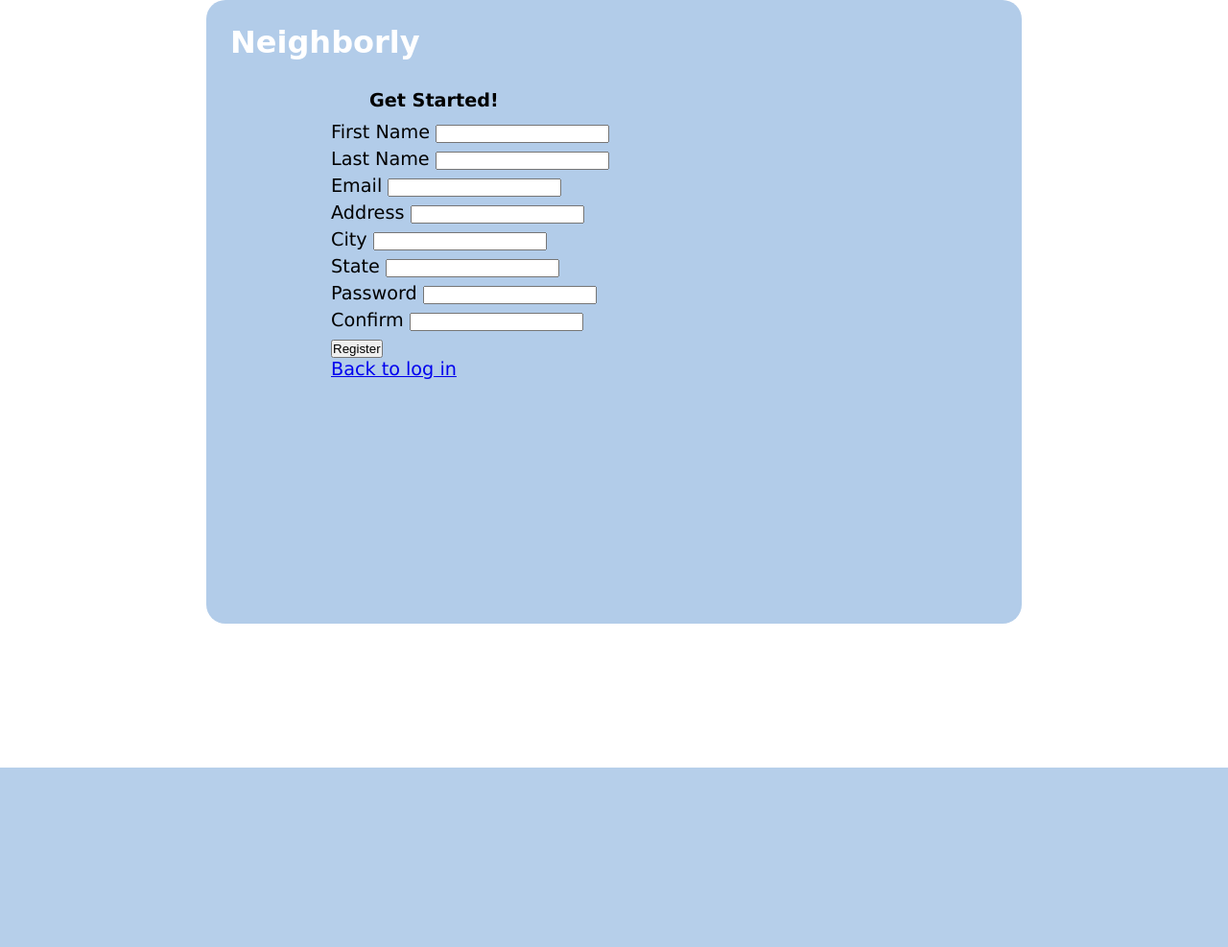
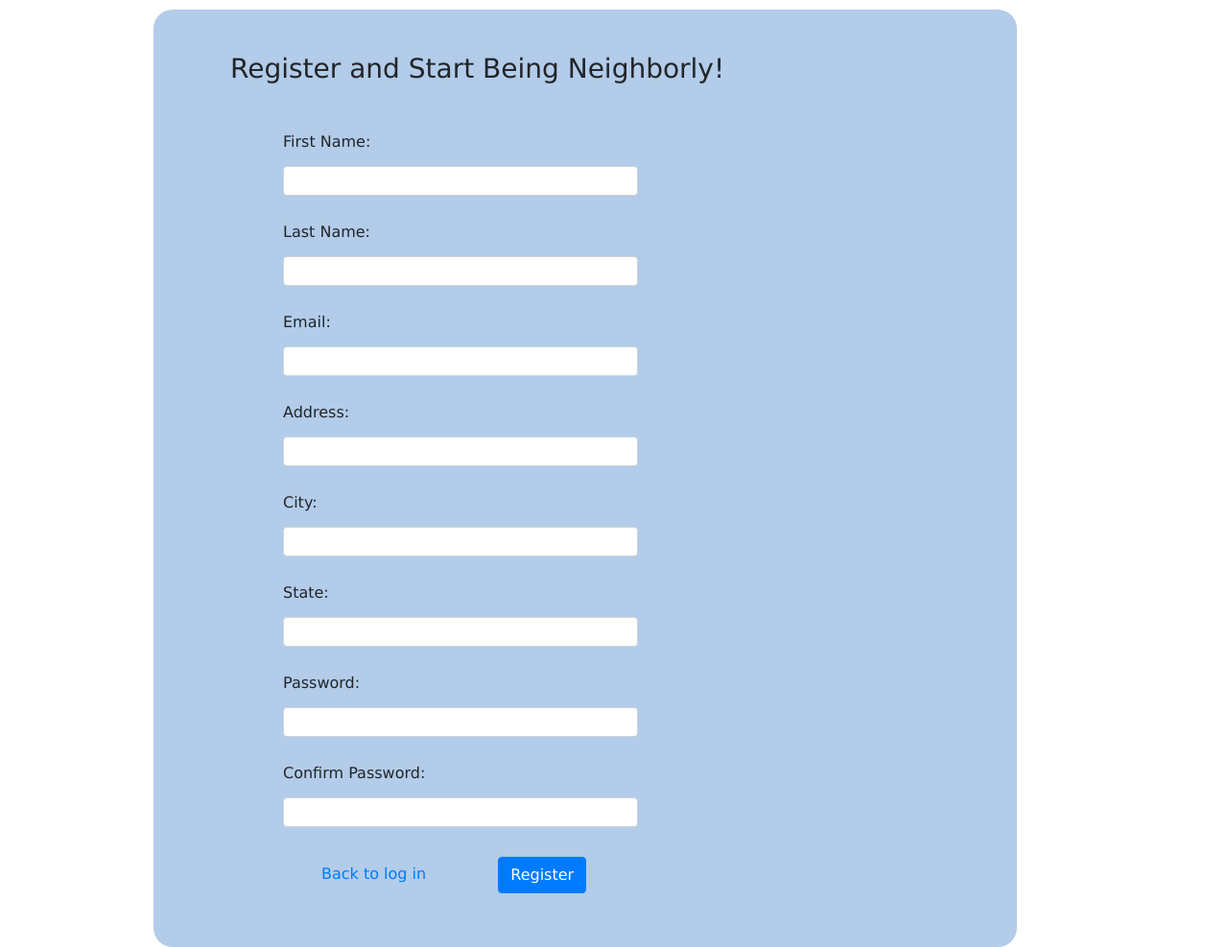
Before and after one commit to projects-and-algos-april-2020/Neighborly, a Flask app: page /register in a window 1280 px wide. Shown: the whole page at 96% size. Before the commit the page ends 800 px from the top, so only its background shows below. Run offline with Flask 2, Linux system fonts and the light colour scheme; some libraries are stand-ins or nearby versions.

Commit message:
Adding Bootstrap CSS

```diff
--- a/static/style.css
+++ b/static/style.css
@@ -1,15 +1,15 @@
 * {
     margin: 0px;
-    padding: 0px;
+    padding: 5px 70px 0px 40px;
     /* outline: 1px solid pink; */
 }
 
 .container {
-    width: 800px;
-    height: 600px;
+    width: 1000px;
+    height: 900px;
     background-color: rgb(178, 204, 233);
     margin: 0px auto;
-    padding: 25px;
+    padding: 100px;
     border-radius: 20px;
     font-family: 'Lucida Sans', 'Lucida Sans Regular', 'Lucida Grande', 'Lucida Sans Unicode', Geneva, Verdana, sans-serif;
 }
@@ -34,6 +34,7 @@
 
     .login_page p {
         padding-bottom: 5px;
+
     }
 
     .login_page h4 {
--- a/templates/index.html
+++ b/templates/index.html
@@ -10,7 +10,7 @@
     <div class="container">
             <h1>Neighborly</h1>
         <div class="login_page">
-            <h4>Welcome Back!</h4>
+            <h4>Welcome Back Neighbor!</h4>
             <form action="/login" method="POST">
                 <p>Email: <input type="text" name="email"></p>
                 <p>Password: <input type="password" name="password"></p>
--- a/templates/register.html
+++ b/templates/register.html
@@ -1,38 +1,235 @@
 <!DOCTYPE html>
 <html lang="en">
+
 <head>
-    <meta charset="UTF-8">
-    <meta name="viewport" content="width=device-width, initial-scale=1.0">
-    <link rel="stylesheet" type="text/css" href="{{ url_for('static', filename='style.css') }}">
-    <title>Neighborly: Log In & Register</title>
+    <meta charset="utf-8">
+    <meta name="viewport" content="width=device-width, initial-scale=1">
+    <link rel="stylesheet" href="https://stackpath.bootstrapcdn.com/bootstrap/4.4.1/css/bootstrap.min.css"
+        integrity="sha384-Vkoo8x4CGsO3+Hhxv8T/Q5PaXtkKtu6ug5TOeNV6gBiFeWPGFN9MuhOf23Q9Ifjh" crossorigin="anonymous">
+    <script src="https://ajax.googleapis.com/ajax/libs/jquery/3.3.1/jquery.min.js"></script>
+    <script src="https://cdnjs.cloudflare.com/ajax/libs/popper.js/1.14.7/umd/popper.min.js"> </script>
+    <script src="https://maxcdn.bootstrapcdn.com/bootstrap/4.3.1/js/bootstrap.min.js"></script>
+        <title>Be Neighborly: Log In & Register</title>
+    <style>
+        * {
+    margin: 0px;
+    padding: 5px 70px 0px 40px;
+    /* outline: 1px solid pink; */
+}
+
+.container {
+    width: 900px;
+    background-color: rgb(178, 204, 233);
+    margin: 0px auto;
+    padding: 40px;
+    border-radius: 20px;
+    font-family: 'Lucida Sans', 'Lucida Sans Regular', 'Lucida Grande', 'Lucida Sans Unicode', Geneva, Verdana, sans-serif;
+}
+
+    .container h1 {
+        font-family: cursive;
+        color: white;
+    }
+
+    .container li {
+        list-style: none;
+    }
+
+.login_page {
+    display: inline-block;
+    vertical-align: top;
+    margin-left: 100px;
+    font-size: larger;
+    margin-top: 25px;
+    padding: 5px;
+}
+
+    .login_page p {
+        padding-bottom: 5px;
+
+    }
+
+    .login_page h4 {
+        padding-bottom: 10px;
+        margin-left: 40px;
+    }
+
+    .login_page a {
+        margin-top: 10px;
+    }
+
+.user_info {
+    display: inline-block;
+    margin-left: 50px;
+    padding: 5px;
+}
+
+    .user_info h2 {
+        color: white;
+        font-family: cursive;
+        padding: 10px;
+        margin-top: 5px;
+        margin-bottom: 10px;
+
+    }
+
+    .user_info ul {
+        display: inline-block;
+        vertical-align: top;
+        padding: 5px;
+    }
+
+    .user_info ul h3 {
+        color: white;
+        font-family: cursive;
+        display: inline-block
+    }
+
+    .user_info p {
+        font-style: italic;
+    }
+
+    .user_info li {
+        padding: 5px;
+    }
+
+.container_dashboard {
+        width: 800px;
+
+        background-color: rgb(178, 204, 233);
+        margin: 0px auto;
+        padding: 25px;
+        border-radius: 20px;
+        font-family: 'Lucida Sans', 'Lucida Sans Regular', 'Lucida Grande', 'Lucida Sans Unicode', Geneva, Verdana, sans-serif;
+    }
+
+        .container_dashboard h1 {
+            font-family: cursive;
+            color: white;
+        }
+
+        .container_dashboard li {
+            list-style: none;
+        }
+
+.dashboard {
+    padding: 20px;
+}
+    .dashboard h3 {
+        padding-bottom: 10px;
+
+        color: white;
+    }
+
+    .dashboard form {
+    padding: 10px;
+    }
+
+    .dashboard button {
+        vertical-align: bottom;
+        margin-top: 40px;
+        margin-left: 600px;
+    }
+
+
+.posts {
+    margin-top: 15px;
+    margin-bottom: 15px;
+
+}
+.posts li {
+    margin-top: 10px;
+}
+
+.posts li p {
+    display: inline-block;
+}
+
+.posts span {
+    font-style: italic;
+
+}
+
+.events {
+    margin-top: 15px;
+    margin-bottom: 15px;
+
+}
+    .events li {
+        margin-top: 15px;
+    }
+
+
+    </style>
 </head>
+
 <body>
     <div class="container">
-            <h1>Neighborly</h1>
-        <div class="login_page">
-            <h4>Get Started!</h4>
-            <form action="/process/user" method="POST">
-                <p>First Name <input type="text" name="fname"></p>
-                <p>Last Name <input type="text" name="lname"></p>
-                <p>Email <input type="text" name="email"></p>
-                <p>Address <input type="text" name="address"></p>
-                <p>City <input type="text" name="city"></p>
-                <p>State <input type="text" name="state"></p>
-                <p>Password <input type="password" name="password"></p>
-                <p>Confirm <input type="password" name="cpassword"></p>
-                <input type="submit" value="Register">
-            </form>
-            <a href="/">Back to log in</a>
-        </div>
-            {% with messages = get_flashed_messages() %}
+        {% with messages = get_flashed_messages() %}
             {% if messages %}
                 {% for message in messages %}
                     <p>{{message}}</p>
                 {% endfor %}
             {% endif %}
-            {% endwith %}
+        {% endwith %}
+        <h3>Register and Start Being Neighborly!</h3><br>
+        <form action="/process/user" method='POST'>
+            <div class="form-group">
+                <label class="control-label col-sm-4" for="fname">First Name:</label>
+                <div class="col-sm-8">
+                    <input type="text" class="form-control form-control-sm" name="fname">
+                </div>
+            </div>
+            <div class="form-group">
+                <label class="control-label col-sm-4" for="lname">Last Name:</label>
+                <div class="col-sm-8">
+                    <input type="text" class="form-control form-control-sm" name="lname">
+                </div>
+            </div>
+            <div class="form-group">
+                <label class="control-label col-sm-4" for="email">Email:</label>
+                <div class="col-sm-8">
+                    <input type="email" class="form-control form-control-sm" name="email">
+                </div>
+            </div>
+            <div class="form-group">
+                <label class="control-label col-sm-4" for="address">Address:</label>
+                <div class="col-sm-8">
+                    <input type="text" class="form-control form-control-sm" name="address">
+                </div>
+            </div>
+            <div class="form-group">
+                <label class="control-label col-sm-4" for="city">City:</label>
+                <div class="col-sm-8">
+                    <input type="text" class="form-control form-control-sm" name="city">
+                </div>
+            </div>
+            <div class="form-group">
+                <label class="control-label col-sm-4" for="state">State:</label>
+                <div class="col-sm-8">
+                    <input type="email" class="form-control form-control-sm" name="state">
+                </div>
+            </div>
+            <div class="form-group">
+                <label class="control-label col-sm-4" for="password">Password:</label>
+                <div class="col-sm-8">
+                    <input type="password" class="form-control form-control-sm" name="password">
+                </div>
+            </div>
+            <div class="form-group">
+                <label class="control-label col-sm-4" for="cpassword">Confirm Password:</label>
+                <div class="col-sm-8">
+                    <input type="password" class="form-control form-control-sm" name="cpassword">
+                </div>
+            </div>
+            <div class="form-group">
+                <div class="col-sm-offset-2"></div>
+                <div class="col-sm-10">
+                    <a href="/">Back to log in</a>
+                    <input type="submit" class="btn btn-primary" value="Register">
+                </div>
+            </div>
+        </form>
         </div>
-    </div>
-
-</body>
+    </body>
 </html>
```
Also changed, not shown: neighborly.db.
